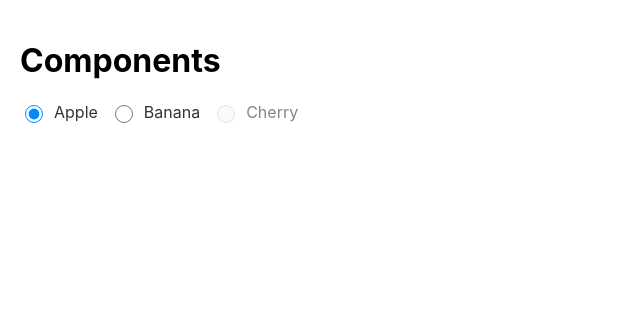
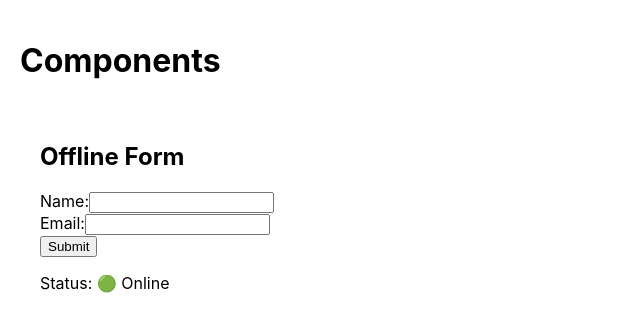
Before and after one commit to codernivas/design_system, a React (Create React App) app: page / in a window 1280 px wide. Shown: the top 332 px of the page, without its empty margins (0-640 px from the left). Built offline with nearby package versions, Linux system fonts and the light colour scheme.

Commit message:
POC not working

```diff
--- a/package.json
+++ b/package.json
@@ -13,6 +13,7 @@
     "@types/react-dom": "^19.1.6",
     "react": "^19.1.0",
     "react-dom": "^19.1.0",
+    "react-hook-form": "^7.61.0",
     "react-scripts": "5.0.1",
     "typescript": "^4.9.5",
     "web-vitals": "^2.1.4"
--- a/src/App.tsx
+++ b/src/App.tsx
@@ -1,24 +1,12 @@
-import { useState } from "react";
-import CustomRadioButton from "./components/CustomRadioButton/CustomRadioButton"
+import { FormComponent } from "./POC/offlineWeb/FormComponent"
 
 function App() {
-    const [selected, setSelected] = useState("apple");
 
   return (
     <div style={{ margin: "0 auto", padding: "20px" }}>
       <h1>Components</h1>
-      <CustomRadioButton
-      options={[
-        { label: "Apple", value: "apple" },
-        { label: "Banana", value: "banana" },
-        { label: "Cherry", value: "cherry", disabled: true },
-      ]}
-      selectedValue={selected}
-      onChange={(val) => setSelected(val)}
-      direction="row"
-      position="left"
-      color="#0088ffff"
-    />
+            <FormComponent />
+
     </div>
   )
 }
--- /dev/null
+++ b/src/POC/offlineWeb/FormComponent.tsx
@@ -0,0 +1,80 @@
+import React, { useEffect } from 'react';
+import { useForm } from 'react-hook-form';
+import {
+  saveFormOffline,
+  getOfflineForms,
+  clearOfflineForms,
+} from './offlineUtils';
+
+interface FormData {
+  name: string;
+  email: string;
+}
+
+const fakeApiSubmit = (data: FormData): Promise<void> => {
+  return new Promise((resolve, reject) => {
+    if (navigator.onLine) {
+      console.log('✅ Submitted to API:', data);
+      setTimeout(resolve, 1000);
+    } else {
+      reject('Offline');
+    }
+  });
+};
+
+export const FormComponent: React.FC = () => {
+  const { register, handleSubmit, reset } = useForm<FormData>();
+
+  const onSubmit = async (data: FormData) => {
+    if (navigator.onLine) {
+      try {
+        await fakeApiSubmit(data);
+        alert('Form submitted successfully!');
+      } catch (error) {
+        saveFormOffline(data);
+        alert('You are offline. Form saved locally.');
+      }
+    } else {
+      saveFormOffline(data);
+      alert('You are offline. Form saved locally.');
+    }
+    reset();
+  };
+
+  const syncOfflineData = async () => {
+    const offlineData = getOfflineForms();
+    for (const entry of offlineData) {
+      try {
+        await fakeApiSubmit(entry);
+      } catch {
+        console.log('Still offline...');
+        return;
+      }
+    }
+    if (offlineData.length) {
+      clearOfflineForms();
+      alert('✅ Offline data synced successfully!');
+    }
+  };
+
+  useEffect(() => {
+    window.addEventListener('online', syncOfflineData);
+    return () => window.removeEventListener('online', syncOfflineData);
+  }, []);
+
+  return (
+    <form onSubmit={handleSubmit(onSubmit)} style={{ padding: 20 }}>
+      <h2>Offline Form</h2>
+      <div>
+        <label>Name:</label>
+        <input {...register('name', { required: true })} />
+      </div>
+      <div>
+        <label>Email:</label>
+        <input {...register('email', { required: true })} />
+      </div>
+      <button type="submit">Submit</button>
+      <p>Status: {navigator.onLine ? '🟢 Online' : '🔴 Offline'}</p>
+    </form>
+  );
+};
--- /dev/null
+++ b/src/POC/offlineWeb/offlineUtils.ts
@@ -0,0 +1,15 @@
+export const OFFLINE_KEY = 'offlineFormSubmissions';
+
+export function saveFormOffline(data: any) {
+  const stored = JSON.parse(localStorage.getItem(OFFLINE_KEY) || '[]');
+  stored.push(data);
+  localStorage.setItem(OFFLINE_KEY, JSON.stringify(stored));
+}
+
+export function getOfflineForms(): any[] {
+  return JSON.parse(localStorage.getItem(OFFLINE_KEY) || '[]');
+}
+
+export function clearOfflineForms() {
+  localStorage.removeItem(OFFLINE_KEY);
+}
```
Also changed, not shown: 1 other file (tests, documents, lock files or other folders).
